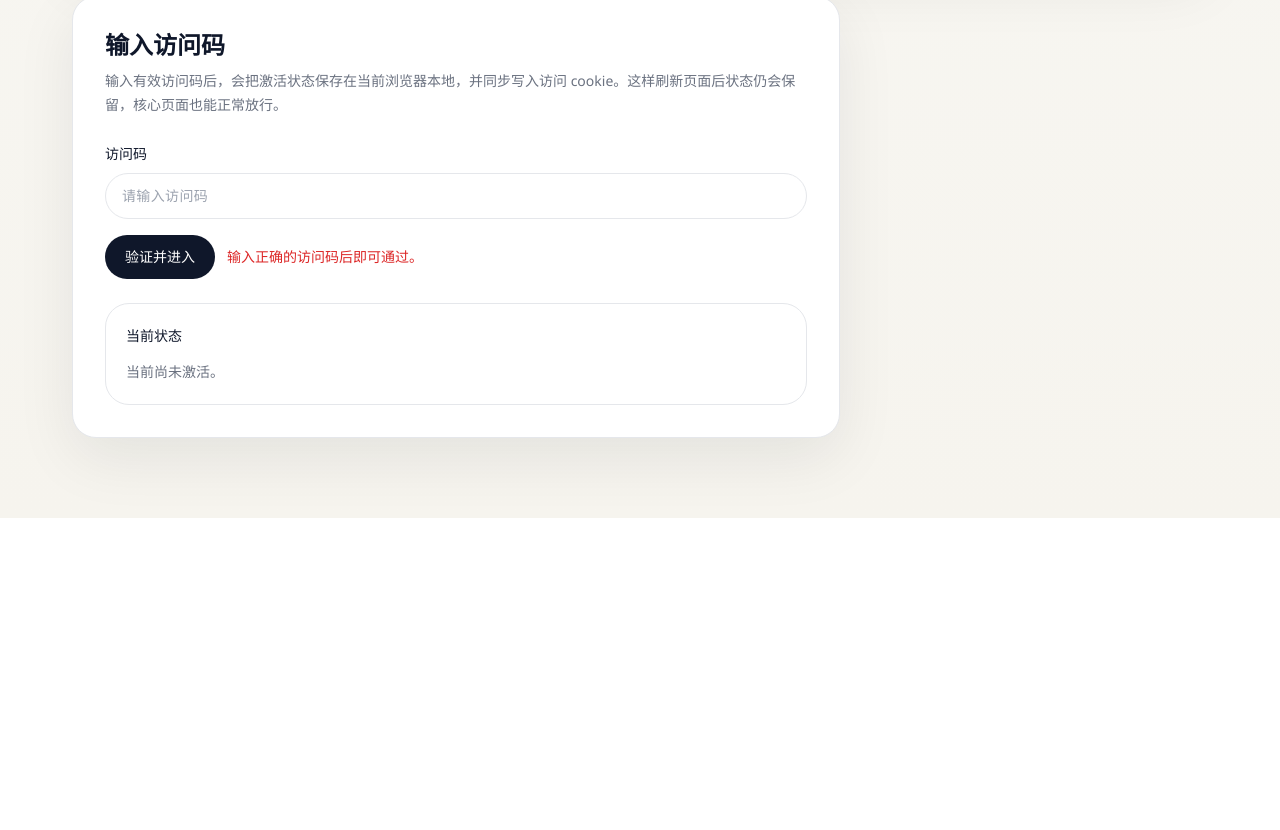
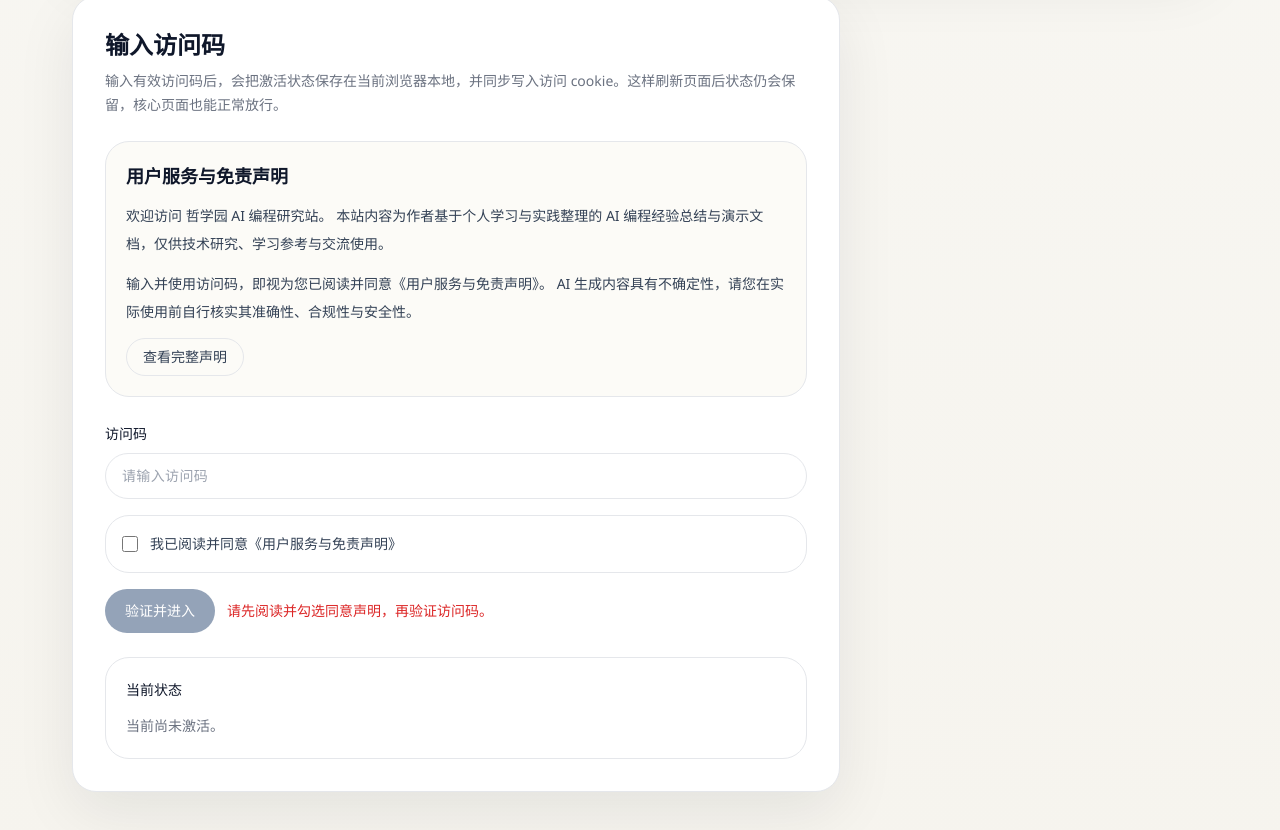
Before and after one commit to dunwood/zero-basic-ai-project-coach, a Next.js app: page / in a window 1280 px wide. Shown: the part 587-1417 px from the top of the page. Before the commit the page ends 1105 px from the top, so only its background shows below. Built offline with nearby package versions, Linux system fonts and the light colour scheme; no server answers.

Commit message:
add homepage disclaimer and consent gate

```diff
--- a/components/access/unlock-form.tsx
+++ b/components/access/unlock-form.tsx
@@ -2,6 +2,7 @@
 
 import { useEffect, useMemo, useState } from "react";
 import { useRouter } from "next/navigation";
+import { DisclaimerDialog } from "@/components/legal/disclaimer-dialog";
 import {
   ACCESS_ACTIVATION_COOKIE_KEY,
   ACCESS_ACTIVATION_STORAGE_KEY,
@@ -61,6 +62,8 @@ export function UnlockForm({
   const [isUnlocked, setIsUnlocked] = useState(false);
   const [activatedCode, setActivatedCode] = useState("");
   const [activatedAt, setActivatedAt] = useState("");
+  const [hasConsented, setHasConsented] = useState(false);
+
   useEffect(() => {
     const saved = readStoredActivation();
 
@@ -97,6 +100,11 @@ export function UnlockForm({
 
   function handleSubmit(event: React.FormEvent<HTMLFormElement>) {
     event.preventDefault();
+
+    if (!hasConsented) {
+      setMessage("请先阅读并勾选同意声明。");
+      return;
+    }
 
     const normalized = normalizeAccessCode(input);
 
@@ -139,6 +147,26 @@ export function UnlockForm({
         </p>
       </div>
 
+      <div className="rounded-3xl border border-border bg-[#fcfbf7] p-5">
+        <div className="space-y-3">
+          <div>
+            <h3 className="text-lg font-semibold text-slate-900">用户服务与免责声明</h3>
+            <div className="mt-3 space-y-3 text-sm leading-7 text-slate-700">
+              <p>
+                欢迎访问 哲学园 AI 编程研究站。
+                本站内容为作者基于个人学习与实践整理的 AI 编程经验总结与演示文档，仅供技术研究、学习参考与交流使用。
+              </p>
+              <p>
+                输入并使用访问码，即视为您已阅读并同意《用户服务与免责声明》。
+                AI 生成内容具有不确定性，请您在实际使用前自行核实其准确性、合规性与安全性。
+              </p>
+            </div>
+          </div>
+
+          <DisclaimerDialog buttonLabel="查看完整声明" />
+        </div>
+      </div>
+
       <form className="space-y-4" onSubmit={handleSubmit}>
         <div className="space-y-2">
           <label htmlFor="access-code" className="text-sm font-medium text-slate-900">
@@ -154,15 +182,26 @@ export function UnlockForm({
           />
         </div>
 
+        <label className="flex items-start gap-3 rounded-2xl border border-border bg-white px-4 py-4 text-sm leading-6 text-slate-700">
+          <input
+            type="checkbox"
+            checked={hasConsented}
+            onChange={(event) => setHasConsented(event.target.checked)}
+            className="mt-1 h-4 w-4 rounded border-border text-slate-900"
+          />
+          <span>我已阅读并同意《用户服务与免责声明》</span>
+        </label>
+
         <div className="flex flex-wrap items-center gap-3">
           <button
             type="submit"
-            className="rounded-full bg-slate-900 px-5 py-3 text-sm font-medium text-white transition hover:bg-slate-700"
+            disabled={!hasConsented}
+            className="rounded-full bg-slate-900 px-5 py-3 text-sm font-medium text-white transition hover:bg-slate-700 disabled:cursor-not-allowed disabled:bg-slate-400"
           >
             {submitLabel}
           </button>
           <p className={`text-sm ${isUnlocked ? "text-green-700" : "text-red-600"}`}>
-            {message || "输入正确的访问码后即可通过。"}
+            {message || "请先阅读并勾选同意声明，再验证访问码。"}
           </p>
         </div>
       </form>
--- a/components/home/home-page-content.tsx
+++ b/components/home/home-page-content.tsx
@@ -3,6 +3,7 @@ import { ProjectCard } from "@/components/cards/project-card";
 import { StatusCard } from "@/components/cards/status-card";
 import { FAQSection } from "@/components/sections/faq-section";
 import { SectionHeader } from "@/components/ui/section-header";
+import { DisclaimerDialog } from "@/components/legal/disclaimer-dialog";
 import { deploymentChecklist } from "@/lib/data/deployment-checklist";
 import { statusOptions } from "@/lib/data/status-options";
 import { listRecentProjects } from "@/lib/server/projects";
@@ -203,6 +204,31 @@ export async function HomePageContent() {
         </div>
       </section>
 
+      <footer className="pb-12">
+        <div className="container-shell">
+          <div className="surface-panel space-y-5 p-6">
+            <div className="flex flex-wrap items-center justify-between gap-4">
+              <div>
+                <h2 className="text-lg font-semibold text-slate-900">用户服务与免责声明</h2>
+                <p className="mt-1 text-sm leading-6 text-muted-foreground">
+                  已激活后，你仍然可以随时从这里查看完整声明。
+                </p>
+              </div>
+              <DisclaimerDialog buttonLabel="查看完整声明" />
+            </div>
+
+            <div className="space-y-2 text-sm leading-7 text-slate-700">
+              <p>Copyright © 2026 哲学园</p>
+              <p>本站内容仅供技术研究、学习参考与学术交流使用，不提供任何形式的商业担保。</p>
+              <p>所有 AI 生成内容请用户自行核实。</p>
+              <p>购买后获得的激活码仅作为本在线文档的访问凭证。</p>
+              <p>本网页为《AI 编程实战》电子教材的在线阅读版本。</p>
+              <p>严禁未经许可的商业非法转载与传播。</p>
+            </div>
+          </div>
+        </div>
+      </footer>
+
       <FAQSection />
     </>
   );
--- /dev/null
+++ b/components/legal/disclaimer-dialog.tsx
@@ -0,0 +1,124 @@
+"use client";
+
+import { useEffect, useState } from "react";
+
+type DisclaimerDialogProps = {
+  buttonLabel?: string;
+  buttonClassName?: string;
+};
+
+const dialogTitle = "用户服务与免责声明";
+
+export function DisclaimerDialog({
+  buttonLabel = "查看完整声明",
+  buttonClassName = "inline-flex rounded-full border border-border px-4 py-2 text-sm font-medium text-slate-700 transition hover:border-slate-400 hover:text-slate-900",
+}: DisclaimerDialogProps) {
+  const [isOpen, setIsOpen] = useState(false);
+
+  useEffect(() => {
+    if (!isOpen) {
+      return;
+    }
+
+    const originalOverflow = document.body.style.overflow;
+    document.body.style.overflow = "hidden";
+
+    return () => {
+      document.body.style.overflow = originalOverflow;
+    };
+  }, [isOpen]);
+
+  return (
+    <>
+      <button type="button" className={buttonClassName} onClick={() => setIsOpen(true)}>
+        {buttonLabel}
+      </button>
+
+      {isOpen ? (
+        <div className="fixed inset-0 z-50 flex items-center justify-center bg-slate-950/55 px-4 py-6">
+          <div className="max-h-[90vh] w-full max-w-3xl overflow-hidden rounded-3xl bg-white shadow-2xl">
+            <div className="flex items-center justify-between border-b border-border px-6 py-4">
+              <div>
+                <h2 className="text-xl font-semibold text-slate-900">{dialogTitle}</h2>
+                <p className="mt-1 text-sm text-muted-foreground">请在使用前完整阅读以下内容。</p>
+              </div>
+              <button
+                type="button"
+                onClick={() => setIsOpen(false)}
+                className="rounded-full border border-border px-3 py-2 text-sm text-slate-600 transition hover:border-slate-400 hover:text-slate-900"
+              >
+                关闭
+              </button>
+            </div>
+
+            <div className="max-h-[calc(90vh-84px)] overflow-y-auto px-6 py-5 text-sm leading-7 text-slate-700">
+              <div className="space-y-5">
+                <p>
+                  欢迎访问 “哲学园 AI 编程研究站”（coach.zhexueyuan.com）。
+                  本站致力于分享作者在 AI 编程领域的探索实践、经验总结与演示文档，旨在为同好者提供技术参考与学习支持。
+                </p>
+
+                <section className="space-y-3">
+                  <h3 className="text-base font-semibold text-slate-900">一、声明性质</h3>
+                  <p>
+                    本站内容均为作者基于个人学习、研究与实践所整理的技术经验总结与演示文档，主要用于知识分享、学习参考与研究交流。
+                    本站并非商业性培训机构，亦不构成电信业务经营服务。
+                    本站提供的访问凭证（注册码），仅作为本在线文档与相关内容的阅读/访问凭证，不构成软件产品销售、预付式消费服务或其他形式的商业功能交付承诺。
+                  </p>
+                </section>
+
+                <section className="space-y-3">
+                  <h3 className="text-base font-semibold text-slate-900">二、免责声明</h3>
+                  <div className="space-y-3">
+                    <p>
+                      1. 内容仅供参考
+                      本站所分享的 AI 编程方法、代码示例、工具使用经验、操作流程与逻辑分析，仅供学习、研究与个人实践参考。作者不对相关内容在您本地设备、网络环境或具体项目中的适用性、准确性、完整性或运行结果作出保证。
+                    </p>
+                    <p>
+                      2. 使用风险自负
+                      AI 模型具有不确定性，其生成内容可能存在错误、遗漏、偏差或不符合特定场景要求。用户在实际使用本站内容或 AI 生成结果时，应自行审慎判断并独立核实其真实性、合法性、安全性与适用性。因使用本站内容而产生的技术故障、数据损失、项目失败、第三方争议或其他后果，作者不承担责任。
+                    </p>
+                    <p>
+                      3. 外部服务风险
+                      本站部分内容可能涉及第三方平台、工具、网站或服务。相关服务的可用性、稳定性、访问速度、政策调整与功能变化，不受作者控制。若因网络环境、第三方平台限制、服务中断、版本变更或其他外部原因导致使用异常，作者将尽力维护与更新，但不承诺持续可用或 100% 在线。
+                    </p>
+                    <p>
+                      4. 不构成专业建议
+                      本站内容不构成法律、财务、经营、投资、工程、安全或其他专业意见。用户如需将相关内容用于正式业务、商业项目或高风险场景，请自行咨询相应专业人士。
+                    </p>
+                  </div>
+                </section>
+
+                <section className="space-y-3">
+                  <h3 className="text-base font-semibold text-slate-900">三、使用规范</h3>
+                  <div className="space-y-3">
+                    <p>
+                      1. 合理使用
+                      注册码仅供获得访问权限的用户个人学习与阅读使用。请勿以任何方式对本站内容进行恶意抓取、批量复制、破解、非法传播或用于其他不当用途。
+                    </p>
+                    <p>
+                      2. 版权保护
+                      本站文字、图形、结构设计、课程组织方式及原创内容，除另有说明外，均由作者整理或创作。请尊重知识产权，未经许可，不得擅自篡改、倒卖、镜像、上传至公共资源平台或进行其他商业性传播。
+                    </p>
+                    <p>
+                      3. 违规处理
+                      如发现存在明显异常访问、恶意传播、非法转载或其他不当使用行为，作者有权采取必要措施，包括但不限于取消访问资格、停止提供内容更新或保留进一步追究的权利。
+                    </p>
+                  </div>
+                </section>
+
+                <section className="space-y-3">
+                  <h3 className="text-base font-semibold text-slate-900">四、服务协议</h3>
+                  <p>
+                    获取、输入或使用访问码的行为，视为您已充分阅读、理解并接受本声明全部内容。
+                    若您对本站内容有任何建议或反馈，欢迎通过相关平台私信与作者交流。
+                  </p>
+                </section>
+              </div>
+            </div>
+          </div>
+        </div>
+      ) : null}
+    </>
+  );
+}
```
